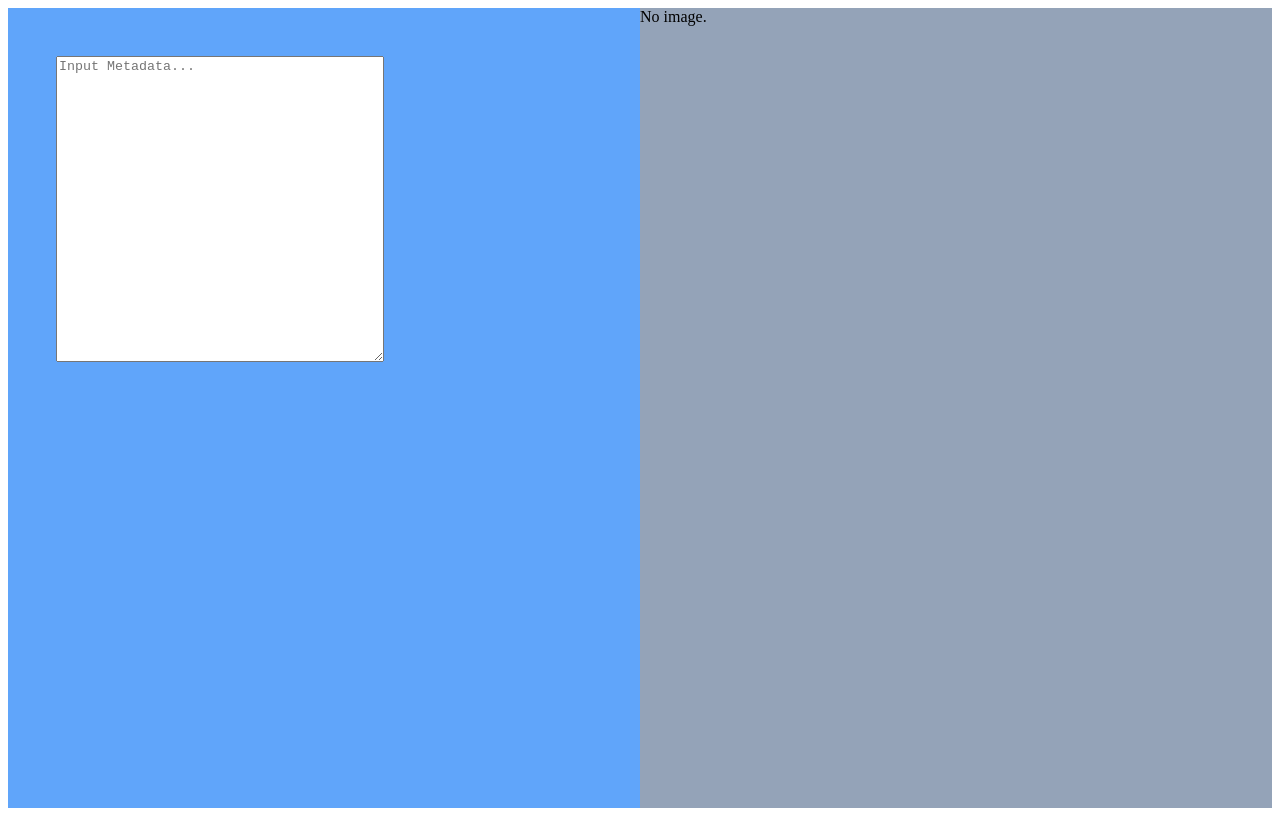
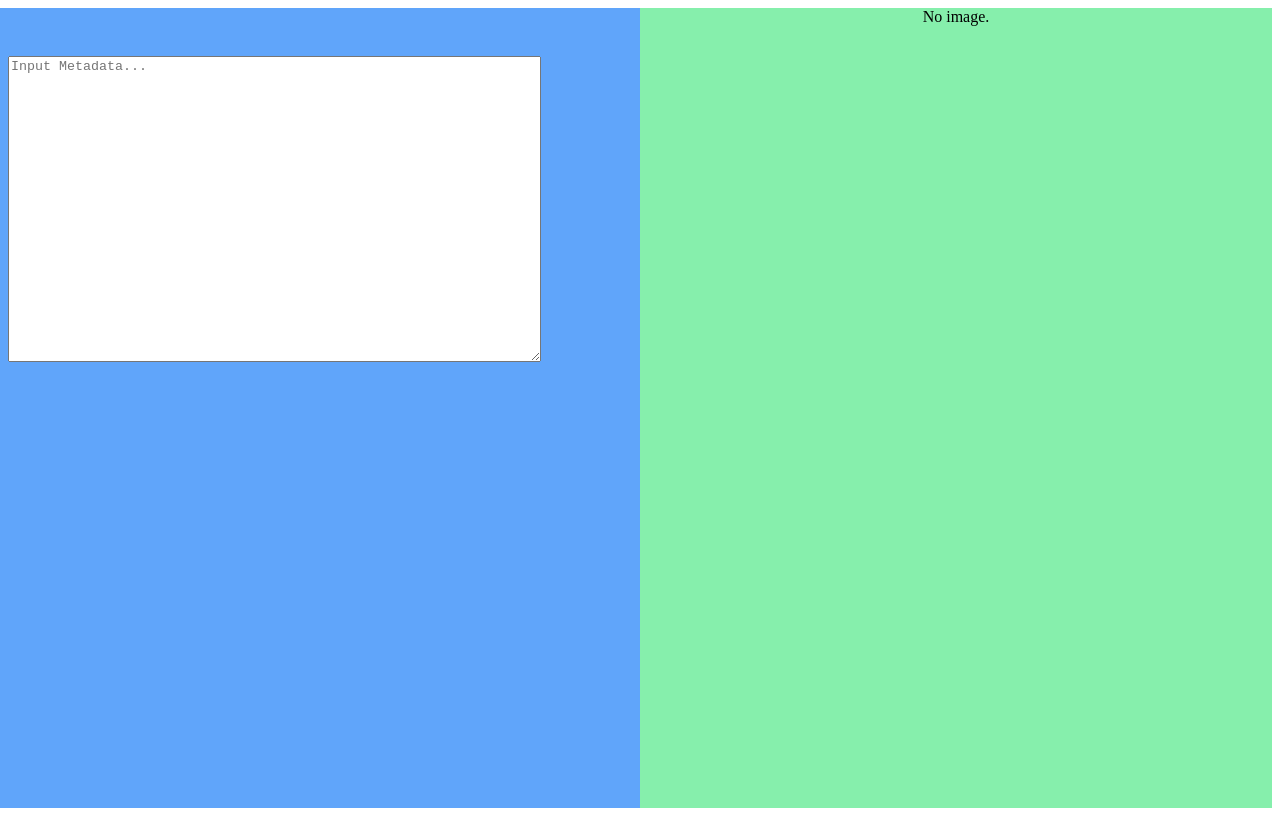
Before and after one commit to fn-Drew/Metadata-Preview, a React (Create React App) app: page / in a window 1280 px wide. Built offline with nearby package versions, Linux system fonts and the light colour scheme.

Commit message:
centered divs

```diff
--- a/src/Components/DisplayImage.js
+++ b/src/Components/DisplayImage.js
@@ -2,8 +2,8 @@ const DisplayImage = (props) => {
 
   if (props.userInput.hasOwnProperty('image')) {
     return (
-      <div class="flex flex-col justify-content bg-green-300">
-        <img class="h-auto w-3/5 bg-green-500" src={`https://ipfs.io/ipfs/${props.userInput.image.slice(7)}`} />
+      <div class="flex justify-around flex-col bg-green-300">
+        <img class="place-self-center w-4/5 bg-green-500" src={`https://ipfs.io/ipfs/${props.userInput.image.slice(7)}`} />
         <div class="grid bg-purple-300 grid-cols-2">
           {props.userInput.attributes.map((attribute) =>
             <div> {attribute.trait_type} : {attribute.value} </div>
@@ -13,7 +13,7 @@ const DisplayImage = (props) => {
     )
   } else {
     return (
-      <div> No image. {console.log(props.userInput.image)} </div>
+      <div class="bg-green-300 text-center"> No image. </div>
     )
   }
 }
--- a/src/Components/Input.js
+++ b/src/Components/Input.js
@@ -1,7 +1,7 @@
 const Input = (props) => {
   return (
-    <div class="p-12 bg-blue-400">
-      <textarea class="w-3/5" rows="20" placeholder="Input Metadata..." onInput={props.handleUserInput} />
+    <div class="p-12 w-full justify-self-center bg-blue-400">
+      <textarea class="w-5/6" rows="20" placeholder="Input Metadata..." onInput={props.handleUserInput} />
     </div>
   )
 }
```
